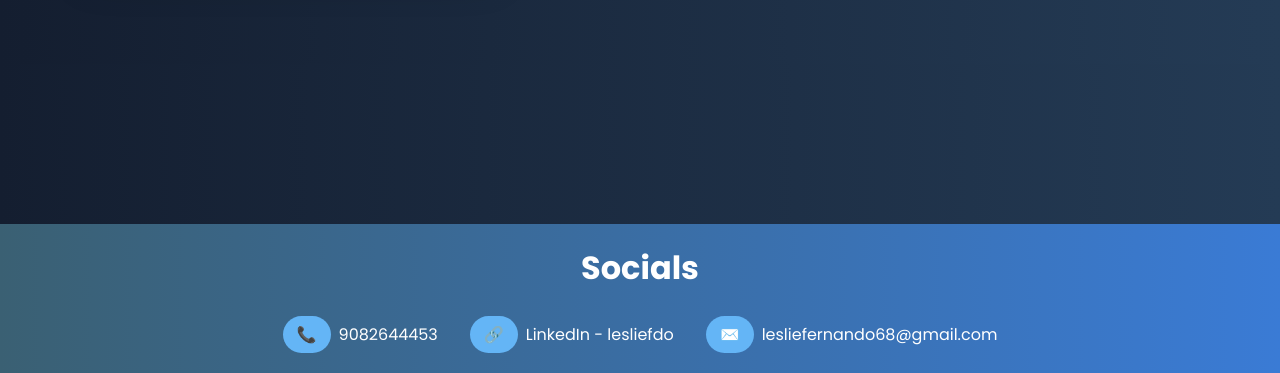
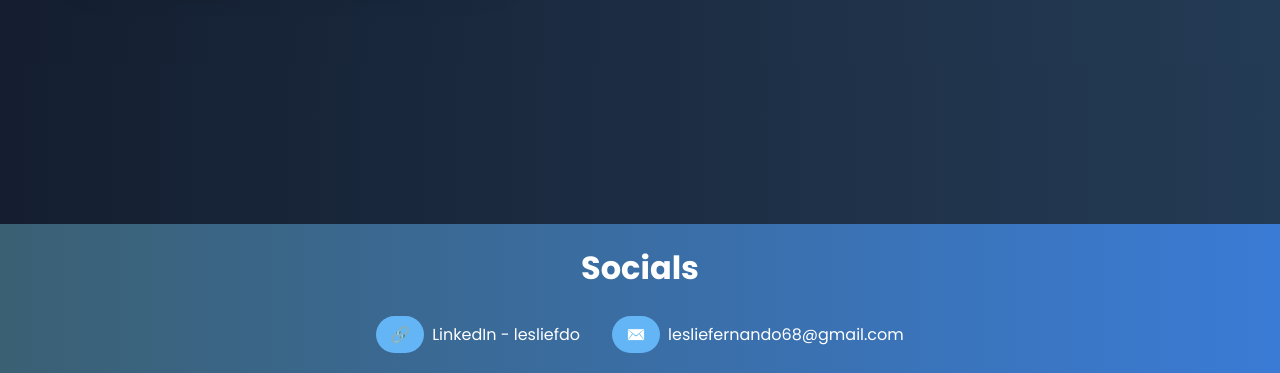
Before and after one commit to lesliefdo08/Portfolio, a plain HTML site: page about.html in a window 1280 px wide. Shown: the part 646-1019 px from the top of the page. Drawn offline with Linux system fonts and the light colour scheme.

Commit message:
Update about.html

```diff
--- a/about.html
+++ b/about.html
@@ -48,9 +48,6 @@
         <div class="footer-first">Socials</div>
         <div class="footer">
             <ul>
-                <li><span>📞</span>9082644453</li>
-            </ul>
-            <ul>
                 <li><span>🔗</span>LinkedIn - lesliefdo</li>
             </ul>
             <ul>
```
